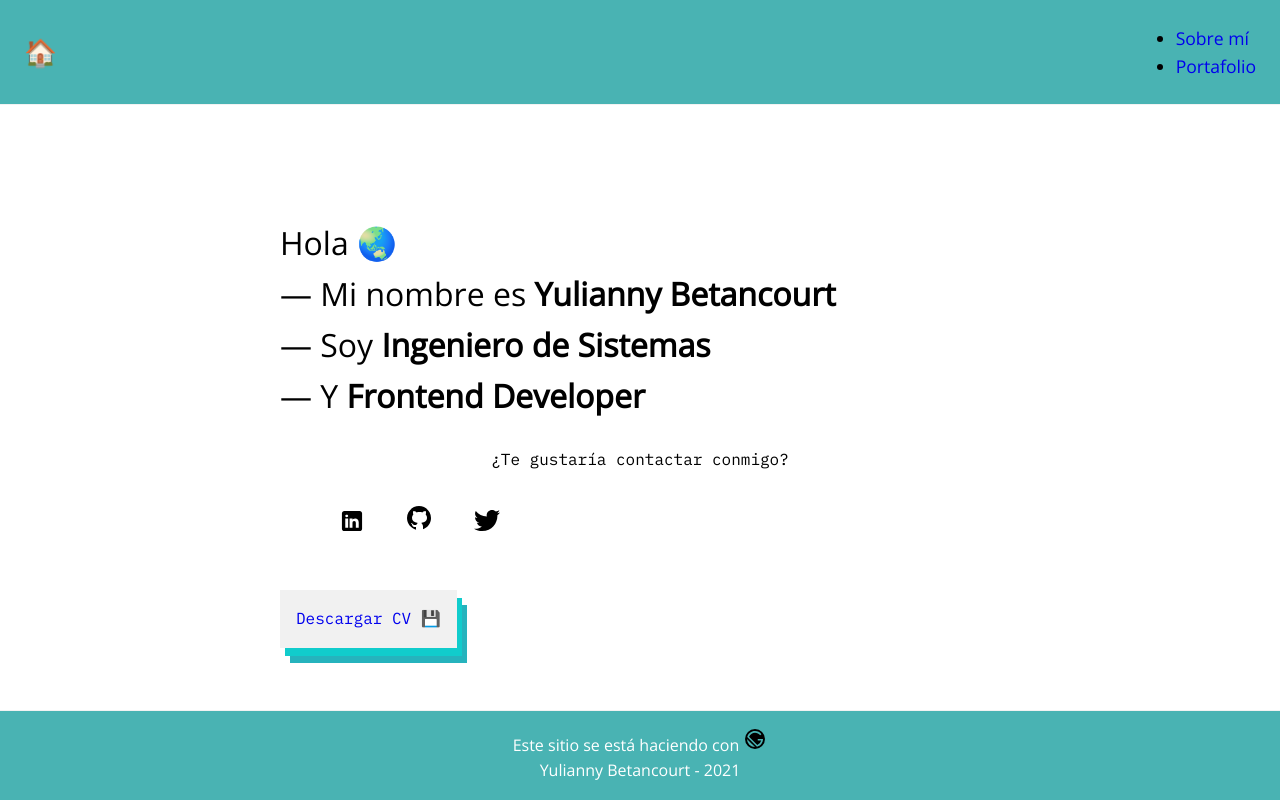
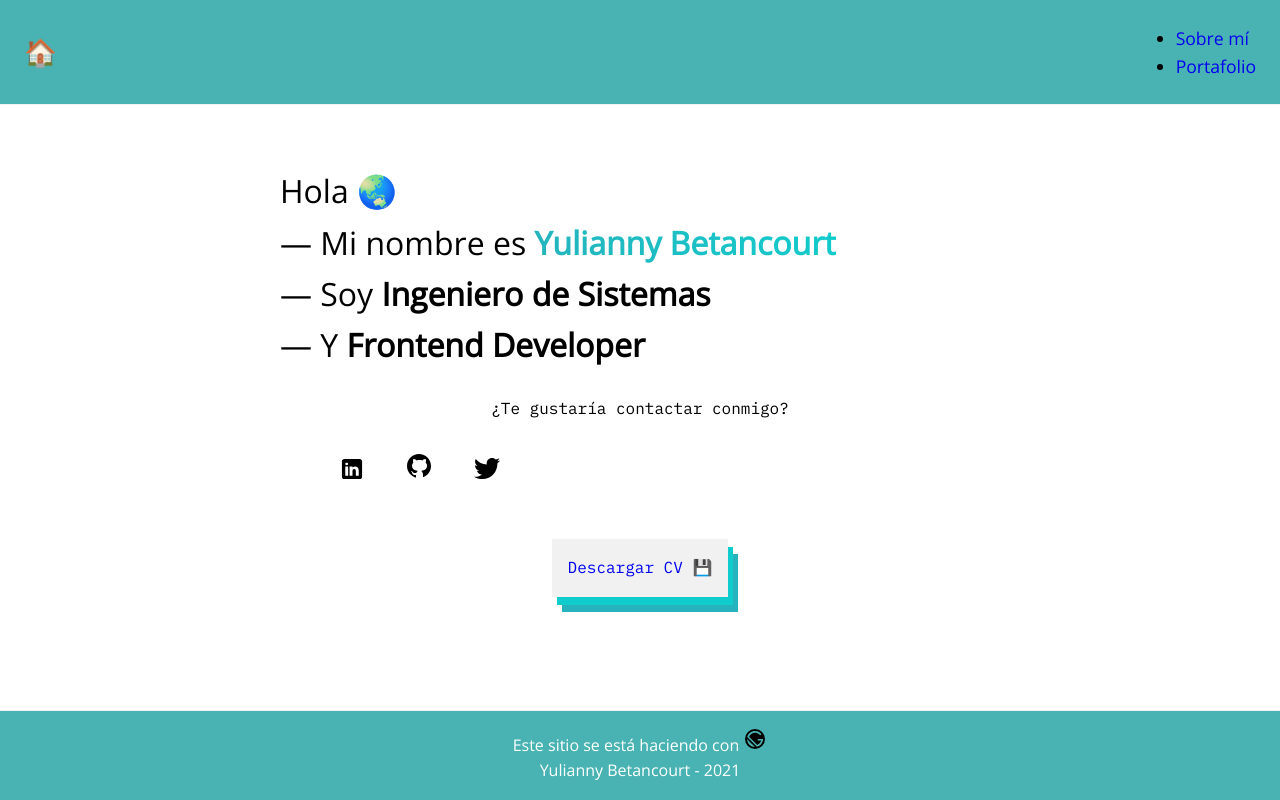
Before and after one commit to yuliannydev/website-official, a Gatsby site: page / in a window 1280 px wide. Built offline with nearby package versions, Linux system fonts and the light colour scheme; Gatsby itself is replaced by a stand-in of ours; a web font is replaced by a local one.

Commit message:
:lipstick: Update styles name
Add gradient in the personal name

```diff
--- a/src/pages/index.js
+++ b/src/pages/index.js
@@ -1,6 +1,6 @@
 import * as React from "react";
 import Layout from "../components/Layout";
-import { links, listLinks, contact } from "./index.module.css"
+import { links, listLinks, contact, name } from "./index.module.css"
 import Seo from "../components/Seo"
 import BoxRetro from '../components/BoxRetro';
 
@@ -11,13 +11,12 @@ const IndexPage = () => {
     <Layout>
     <Seo title="Inicio" />
       <h1>
-      <br />
         Hola{" "}
         <span role="img" aria-label="World emoji">
           🌏
         </span>
         <br />
-        <span>— Mi nombre es <b>Yulianny Betancourt</b></span>
+        <span>— Mi nombre es <b className={name}>Yulianny Betancourt</b></span>
         <br />
         <span>— Soy <b>Ingeniero de Sistemas</b></span>
         <br />
@@ -72,7 +71,7 @@ const IndexPage = () => {
                     </a>
                 </li>
             </ul>
-            <div className="contact">
+            <div className={contact}>
             <BoxRetro>
               <a href="#" target="_blank">Descargar CV <span role="img" aria-label="Curriculum Vitae">💾</span></a>
             </BoxRetro>
--- a/src/pages/index.module.css
+++ b/src/pages/index.module.css
@@ -18,3 +18,10 @@
     display: flex;
     justify-content: center;
 }
+
+.name {
+    background: repeating-linear-gradient(53.01deg, #26b3bd 0%, #11cccc 100%);
+    background-repeat: repeat-y;
+    background-clip: text;
+    -webkit-text-fill-color: transparent;
+}
--- a/src/pages/portfolio/index.js
+++ b/src/pages/portfolio/index.js
@@ -9,7 +9,6 @@ const PortfolioHome = () => {
           {/*TODO: Mapear slug del portfolio */}
         <Seo title="Portafolio" />
         <h1>
-        <br />
           Proximamente{" "}
           <span role="img" aria-label="Rock U">
             🤟
--- a/src/pages/sobre-mi.js
+++ b/src/pages/sobre-mi.js
@@ -9,7 +9,6 @@ const AboutPage = () => {
   return (
     <Layout>
         <Seo title="Sobre mí" />
-        <br />
         <BoxRetro>
         <h3>Hola{" "}<span role="img" aria-label="Hi Girl Emoji">🙋‍♀️,</span></h3>
         <br />
```
